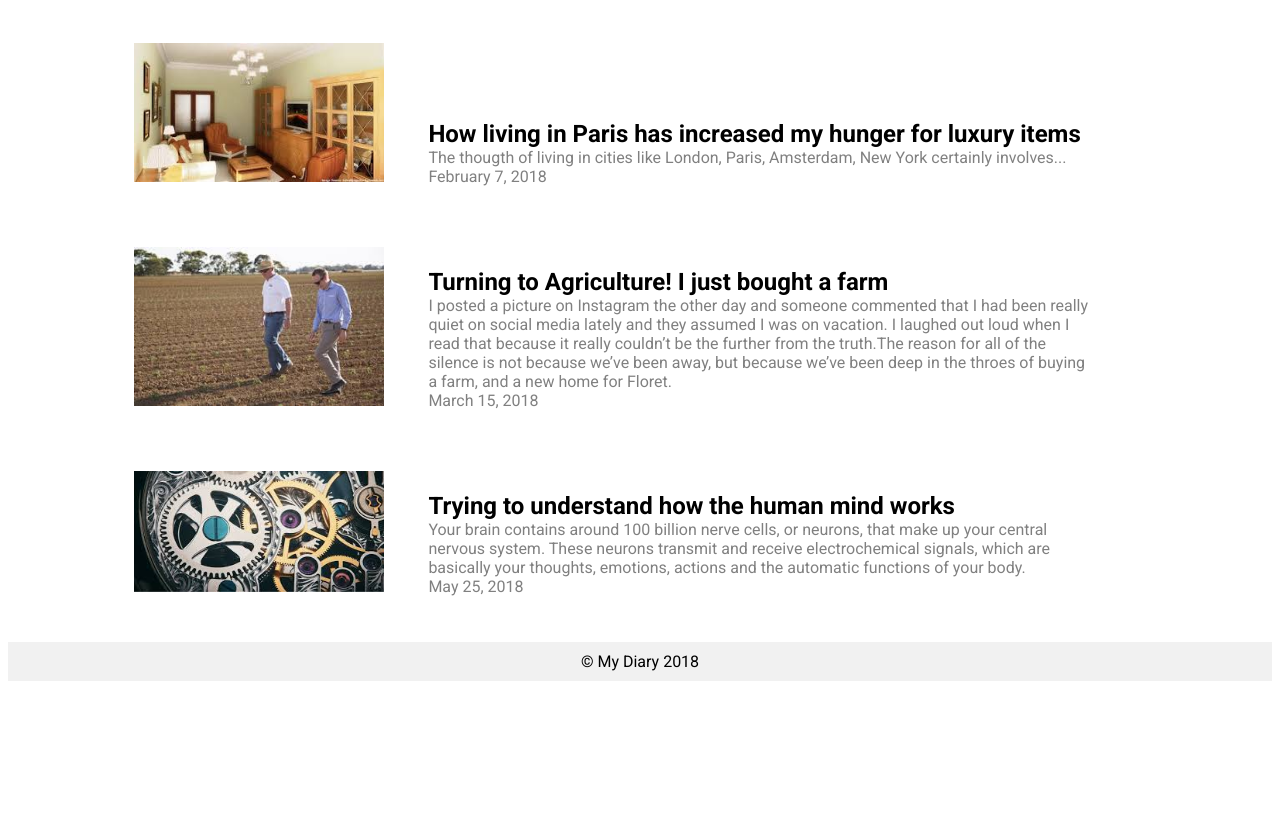
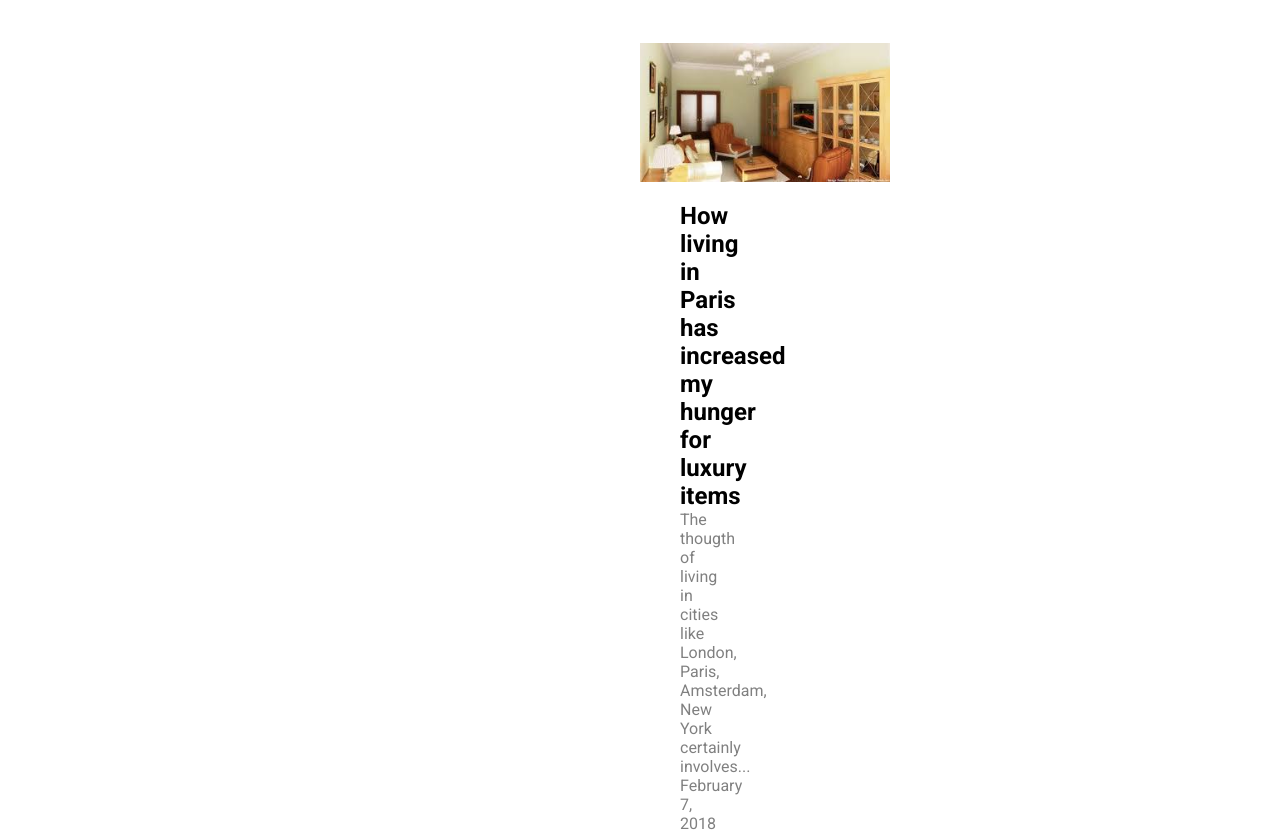
Before and after one commit to MaejorAli/my-diary, a plain HTML site: page index.html in a window 1280 px wide. Shown: the part 189-1025 px from the top of the page. Before the commit the page ends 878 px from the top, so only its background shows below. Drawn offline with Linux system fonts and the light colour scheme.

Commit message:
modified UI

```diff
--- a/css/index.css
+++ b/css/index.css
@@ -43,7 +43,6 @@ header {
     color: black;
     margin: 0;
     text-align: left;
-    float: justify;
   }
 
 
@@ -52,13 +51,12 @@ header {
     color: grey;
     margin: 0;
     text-align: left;
-    float: justify;
   }
 
   .entry {
     margin: 30px auto;
     padding: 5px 0px 0px 0px;
-    width:80%;
+    width:0%;
   }
 
   .entry-img {
```
